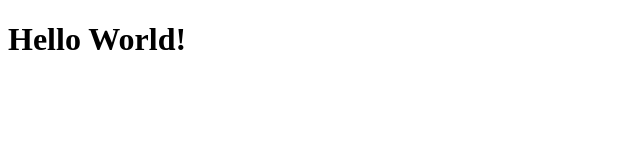
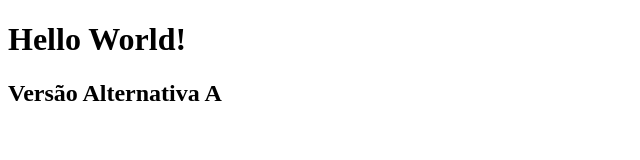
Before and after one commit to Gilberto-Soares-Biomedico/g-tech-projeto-html, a plain HTML site: page index.html in a window 1280 px wide. Shown: the whole page, without its empty margins (0-640 px from the left). Drawn offline with Linux system fonts and the light colour scheme.

Commit message:
nova versao

```diff
--- a/index.html
+++ b/index.html
@@ -3,9 +3,10 @@
 <head>
     <meta charset="UTF-8">
     <meta name="viewport" content="width=device-width, initial-scale=1.0">
-    <title>Document</title>
+    <title>Versão 1.0</title>
 </head>
 <body>
     <h1>Hello World!</h1>
+    <h2>Versão Alternativa A</h2>
 </body>
 </html>
```
